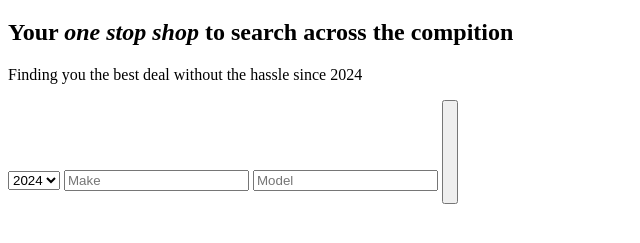
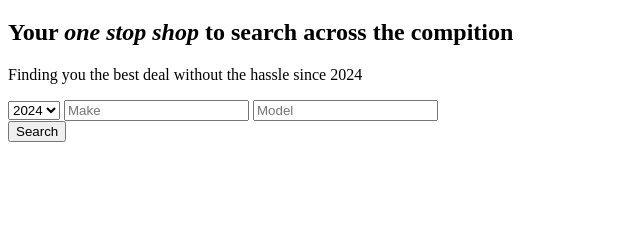
Before and after one commit to imthalaw/Partshub, a plain HTML site: page index.html in a window 1280 px wide. Shown: the part 61-304 px from the top of the page, without its empty margins (0-640 px from the left). Drawn offline with Linux system fonts and the light colour scheme.

Commit message:
Add files via upload

```diff
--- a/index.html
+++ b/index.html
@@ -73,7 +73,8 @@
       </select>
       <input id="make" placeholder="Make" type="text" autocomplete="true">
       <input id="model" placeholder="Model" type="text" autocomplete="true">
-      <button onclick="searchsite()"
+      <br>
+      <button onclick="searchsite()">Search</button>
       <br>
       <p id="rockauto"></p>
        <br>
```
